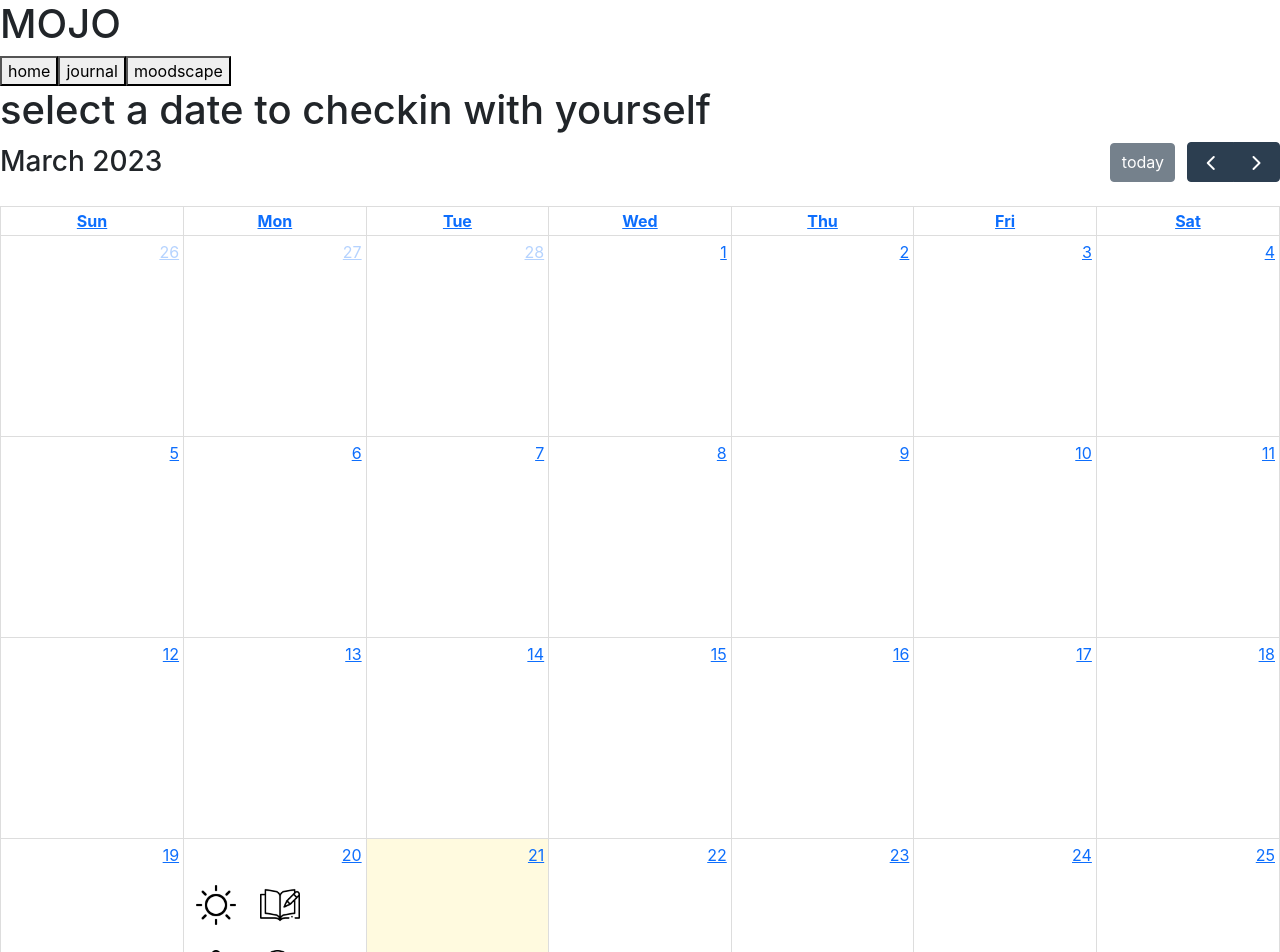
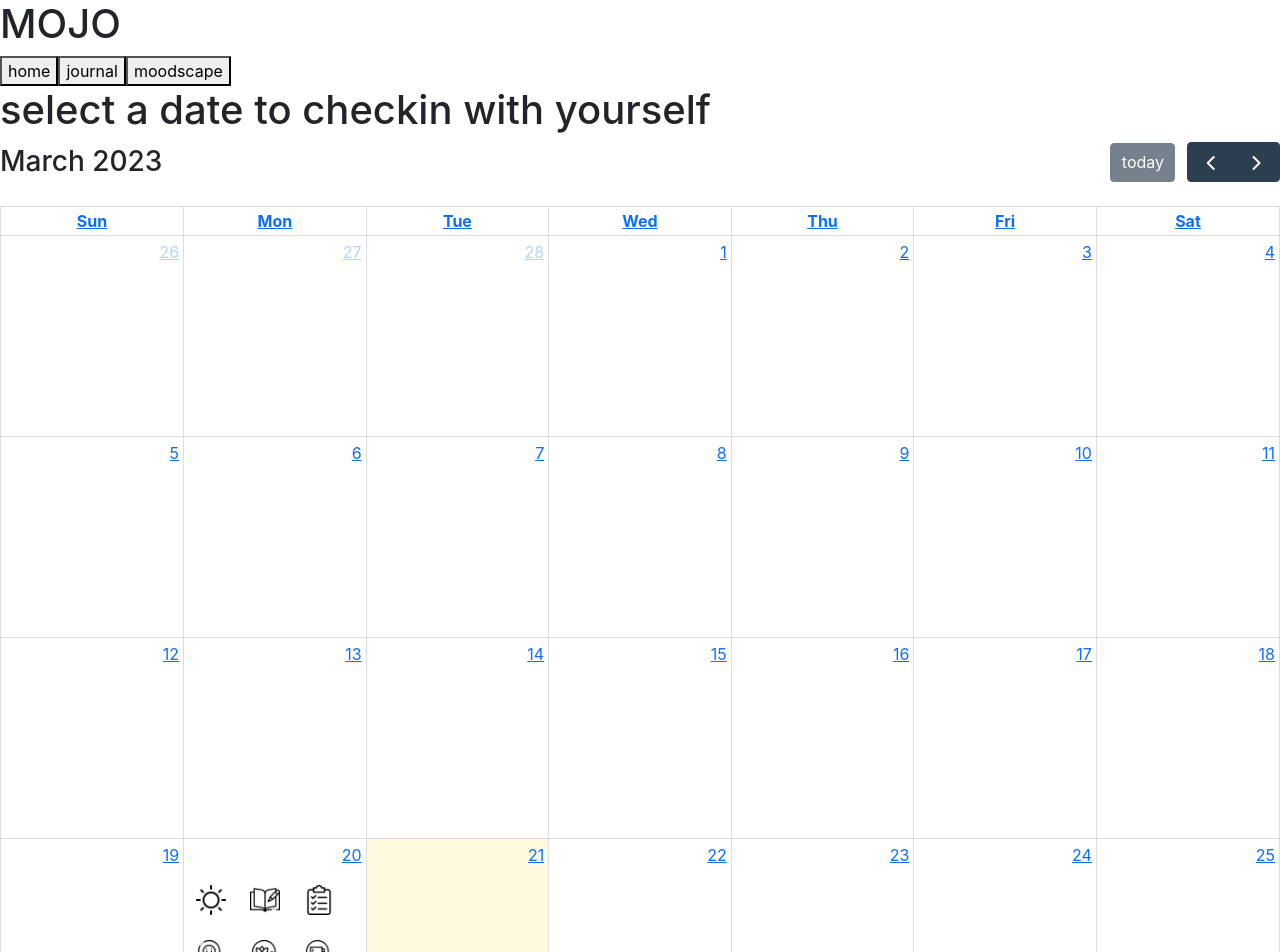
Before and after one commit to ksakuran/MoJo, a React (Create React App) app in the folder front-end/: page / in a window 1280 px wide. Shown: the top 952 px of the page. Built offline with nearby package versions, Linux system fonts and the light colour scheme; the HTML template or start-up script is replaced by a standard one.

Commit message:
update img tag with icon tag

```diff
--- a/front-end/src/components/Common/Icon.js
+++ b/front-end/src/components/Common/Icon.js
@@ -13,6 +13,7 @@ function Icon(props) {
     <img
       src={imgUrl}
       className={iconClass}
+      alt='icon'
     >
       {children}
     </img>
--- a/front-end/src/components/DaySelectionCalendar.js
+++ b/front-end/src/components/DaySelectionCalendar.js
@@ -5,13 +5,13 @@ import "../styles/DaySelectionCalendar.scss";
 import FullCalendar from '@fullcalendar/react'; // must go before plugins
 import dayGridPlugin from '@fullcalendar/daygrid'; // a plugin!
 import interactionPlugin from "@fullcalendar/interaction"; // needed for dayClick
+import Icon from './Common/Icon';
 
 
 function DaySelectionCalendar() {
 
   //potential styles
   const calendarClass = classNames("day-selection-calendar");
-  const moodImageClass = classNames("mood-image");
 
   const [daySelectionId, setDaySelectionId] = useState("");
   const [selectedDate, setSelectedDate] = useState("");
@@ -30,7 +30,9 @@ function DaySelectionCalendar() {
   const renderEventContent = (eventInfo) => {
     const mood = eventInfo.event.title;
     return (
-      <img className={moodImageClass} src={`images/${mood}.png`} />
+      <Icon
+        imgUrl={`images/${mood}.png`}
+      />
     );
   };
 
--- a/front-end/src/styles/DaySelectionCalendar.scss
+++ b/front-end/src/styles/DaySelectionCalendar.scss
@@ -1,12 +1,3 @@
-.mood-image {
-  width: 60px;
-  height: 60px;
-  padding: 10px;
-  margin: 0;
-  border: 0;
-}
-
-
 .fc-daygrid-day-events {
   display: flex;
   flex-wrap: wrap;
```
